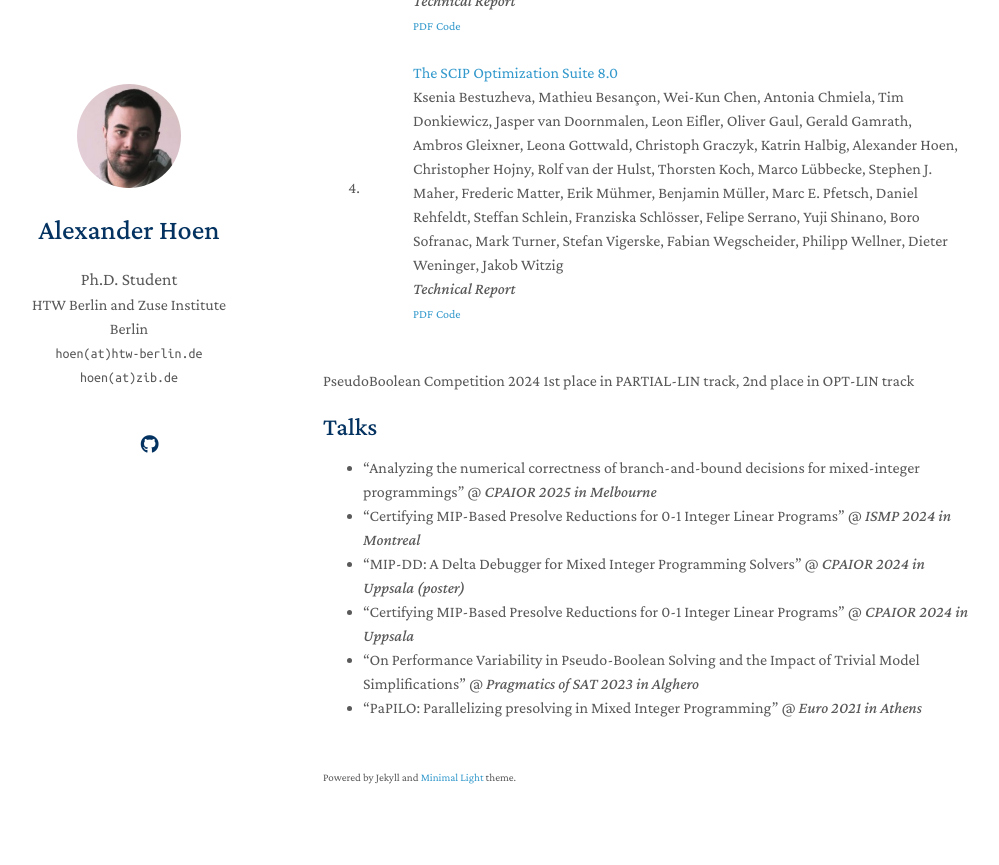
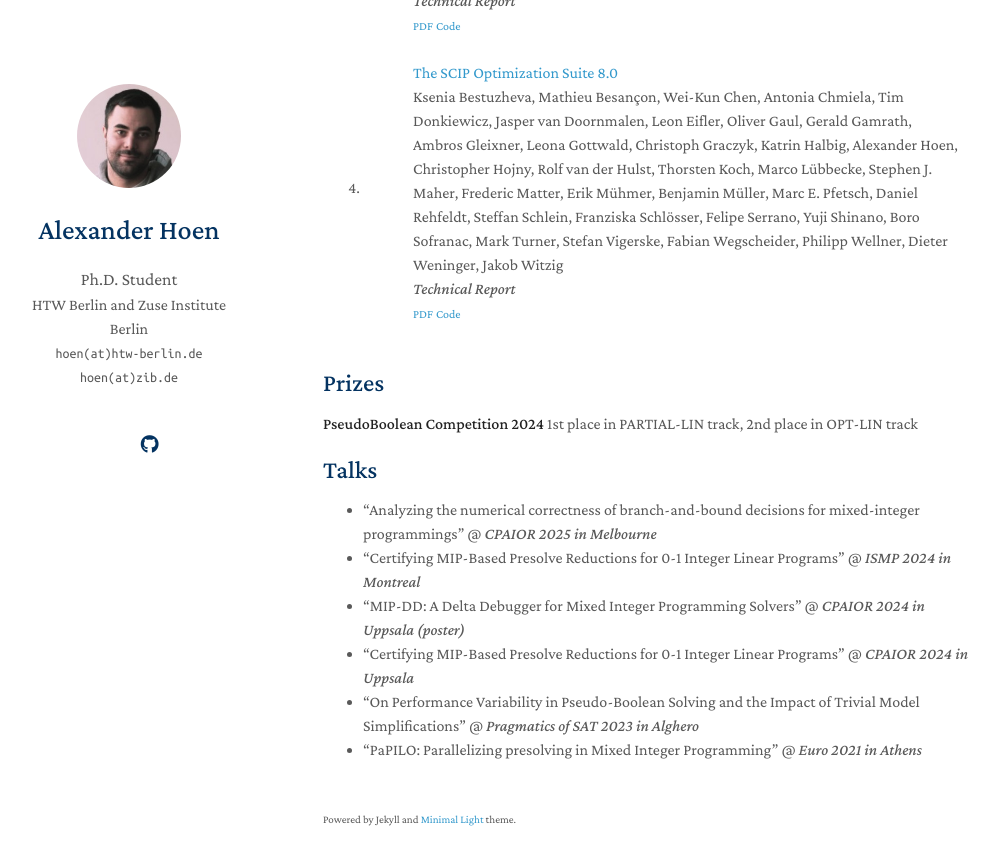
Before and after one commit to alexhoen/alexhoen.github.io, a Jekyll site: the page built from index.md, in a window 1280 px wide and 900 px high, scrolled down 2881 px. Shown: the top 865 px of the window, without its empty margins (147-1146 px from the left). Built offline with Jekyll 4.4.1, drawn with Linux system fonts in a browser that asks for light colours; nearby versions of some CDN libraries; a style sheet for code colours, icons or effects is not loaded; our own code applies the rules of GitHub Pages for plain Markdown files.

Commit message:
Update prizes.md

```diff
--- a/_includes/prizes.md
+++ b/_includes/prizes.md
@@ -1,9 +1,17 @@
+<h2>Prizes</h2>
 
 {% for link in site.data.prizes.main %}
 
-{% if link.image %}  {% endif %} {% if link.conference_short %} {{ link.conference_short }} {% endif %}
-{{ link.title }}
+{% if link.image %} {% endif %}
+{% if link.conference_short %} {{ link.conference_short }} {% endif %}
+<strong>{{ link.title }}</strong>
 {{ link.description }}
-{% if link.pdf %} PDF {% endif %} {% if link.code %} Code {% endif %} {% if link.page %} Link {% endif %} {% if link.bibtex %} BibTex {% endif %} {% if link.notes %} {{ link.notes }} {% endif %} {% if link.others %} {{ link.others }} {% endif %}
+
+{% if link.pdf %} PDF {% endif %}
+{% if link.code %} Code {% endif %}
+{% if link.page %} Link {% endif %}
+{% if link.bibtex %} BibTex {% endif %}
+{% if link.notes %} {{ link.notes }} {% endif %}
+{% if link.others %} {{ link.others }} {% endif %}
 
 {% endfor %}
```
